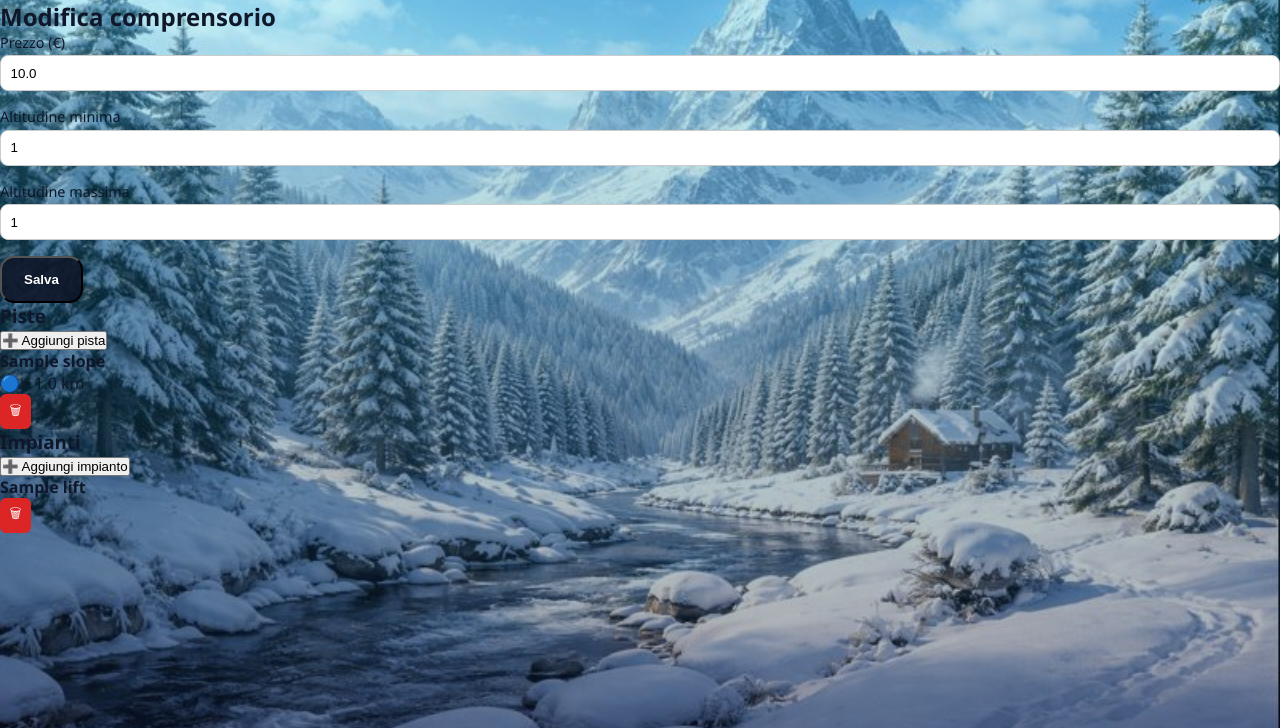
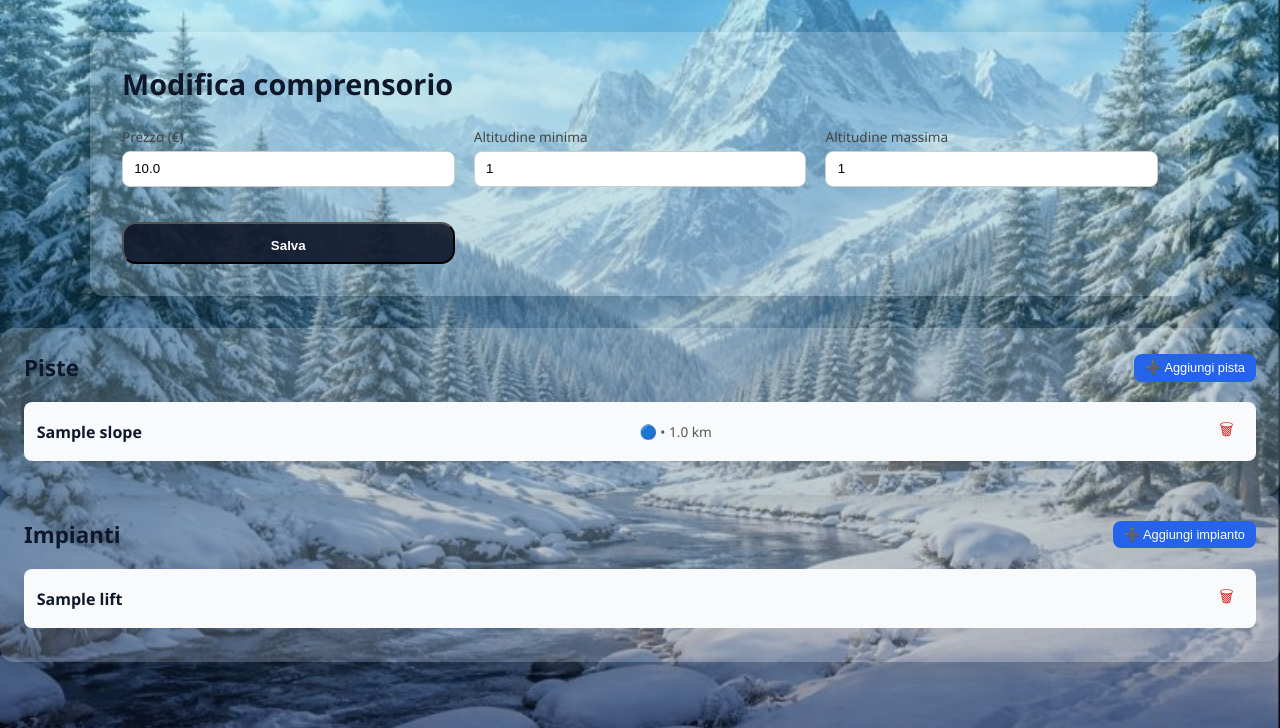
Before and after one commit to PasqualinaErrico27/SkiHub, a Flask app: page /admin/resort/1/edit in a window 1280 px wide. Shown: the part 72-800 px from the top of the page. Run offline with Flask 3, Linux system fonts and the light colour scheme; the visitor is signed in with stand-in values (Sample User, id 1); tables that the repository leaves empty hold one stand-in row (values such as "Sample post").

Commit message:
Add files via upload

```diff
--- a/static/css/style.css
+++ b/static/css/style.css
@@ -429,7 +429,7 @@ header h1,
 }
 
 .danger {
-    background: #dc2626;
+    background: #1637b1;
     color: white;
     border: none;
     padding: .4rem .6rem;
@@ -648,3 +648,148 @@ header h1,
     font-weight: 600;
     cursor: pointer;
 }
+
+/* ================= MODIFICA COMPRENSORIO ================= */
+
+.edit-resort {
+    background: var(--bg-soft);
+    border-radius: 14px;
+    padding: 2rem;
+    max-width: 1100px;
+    margin: 2rem auto;
+    box-shadow: 0 12px 30px rgba(0,0,0,0.15);
+}
+
+.edit-resort h2 {
+    margin-bottom: 1.5rem;
+    font-size: 1.8rem;
+}
+
+/* ---------- FORM COMPRENSORIO ---------- */
+
+.edit-resort form {display: grid;
+    grid-template-columns: repeat(3, 1fr);
+    gap: 1.2rem;
+    align-items: end;
+}
+
+.edit-resort .form-group {
+    display: flex;
+    flex-direction: column;
+}
+
+.edit-resort label {
+    font-size: 0.85rem;
+    color: #444;
+    margin-bottom: 0.3rem;
+}
+
+.edit-resort input {
+    padding: 0.6rem 0.7rem;
+    border-radius: 8px;
+    border: 1px solid #ccc;
+}
+
+.edit-resort button {
+    height: 42px;
+}
+
+
+
+/* ================= SEZIONI PISTE / IMPIANTI ================= */
+
+.slopes,
+.lifts {
+    background: var(--bg-soft);
+    border-radius: 14px;
+    padding: 1.5rem;
+    box-shadow: 0 8px 20px rgba(0,0,0,0.12);
+}
+
+/* Contenitore a due colonne */
+.edit-sections {
+    max-width: 1300px;
+    margin: 0 auto 3rem;
+    display: grid;
+    grid-template-columns: 1fr 1fr;
+    gap: 2rem;
+}
+
+/* ---------- HEADER SEZIONE ---------- */
+
+.section-header {
+    display: flex;
+    justify-content: space-between;
+    align-items: center;
+    margin-bottom: 1.2rem;
+}
+
+.section-header h3 {
+    font-size: 1.4rem;
+}
+
+/* ---------- CARD PISTA ---------- */
+
+.slope_card {
+    display: flex;
+    justify-content: space-between;
+    align-items: center;
+    padding: 0.6rem 0.8rem;
+    border-radius: 8px;
+    background: #f8fafc;
+    margin-bottom: 0.6rem;
+}
+
+.slope_card p {
+    margin: 0;
+    font-size: 0.85rem;
+    color: #555;
+}
+
+/* ---------- CARD IMPIANTO ---------- */
+
+.lift-card {
+    display: flex;
+    justify-content: space-between;
+    align-items: center;
+    padding: 0.6rem 0.8rem;
+    border-radius: 8px;
+    background: #f8fafc;
+    margin-bottom: 0.6rem;
+}
+
+/* ---------- BOTTONI ---------- */
+
+.btn-small {
+    padding: 0.4rem 0.7rem;
+    font-size: 0.8rem;
+    border-radius: 8px;
+    border: none;
+    background: #2563eb;
+    color: white;
+    cursor: pointer;
+}
+
+.btn-small:hover {
+    background: #1e40af;
+}
+
+.danger {
+    background: none;
+    border: none;
+    cursor: pointer;
+    font-size: 1rem;
+    color: #dc2626;
+}
+
+/* ---------- RESPONSIVE ---------- */
+
+@media (max-width: 900px) {
+    .edit-resort form {
+        grid-template-columns: 1fr;
+    }
+
+    .edit-sections {
+        grid-template-columns: 1fr;
+    }
+}
```
